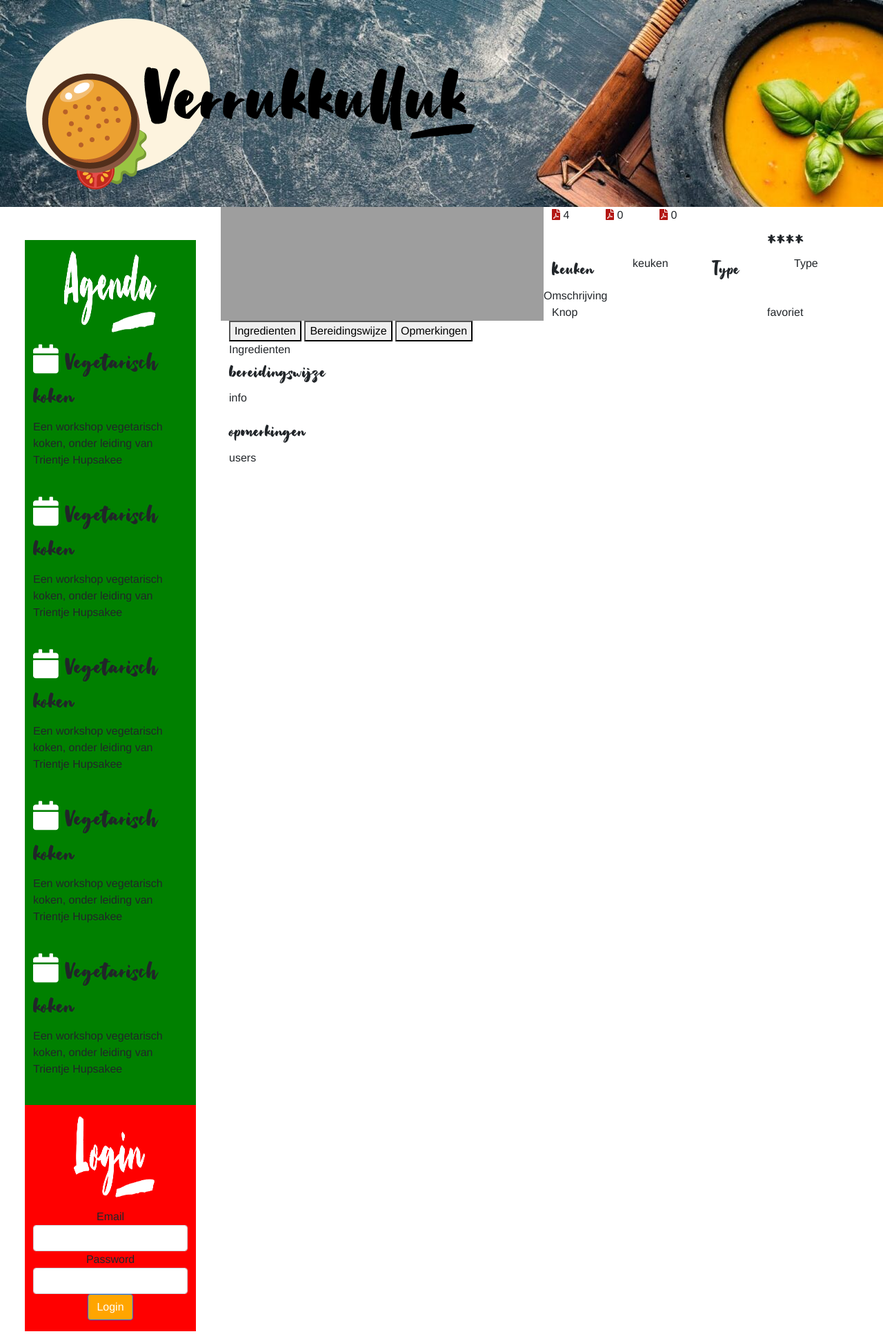
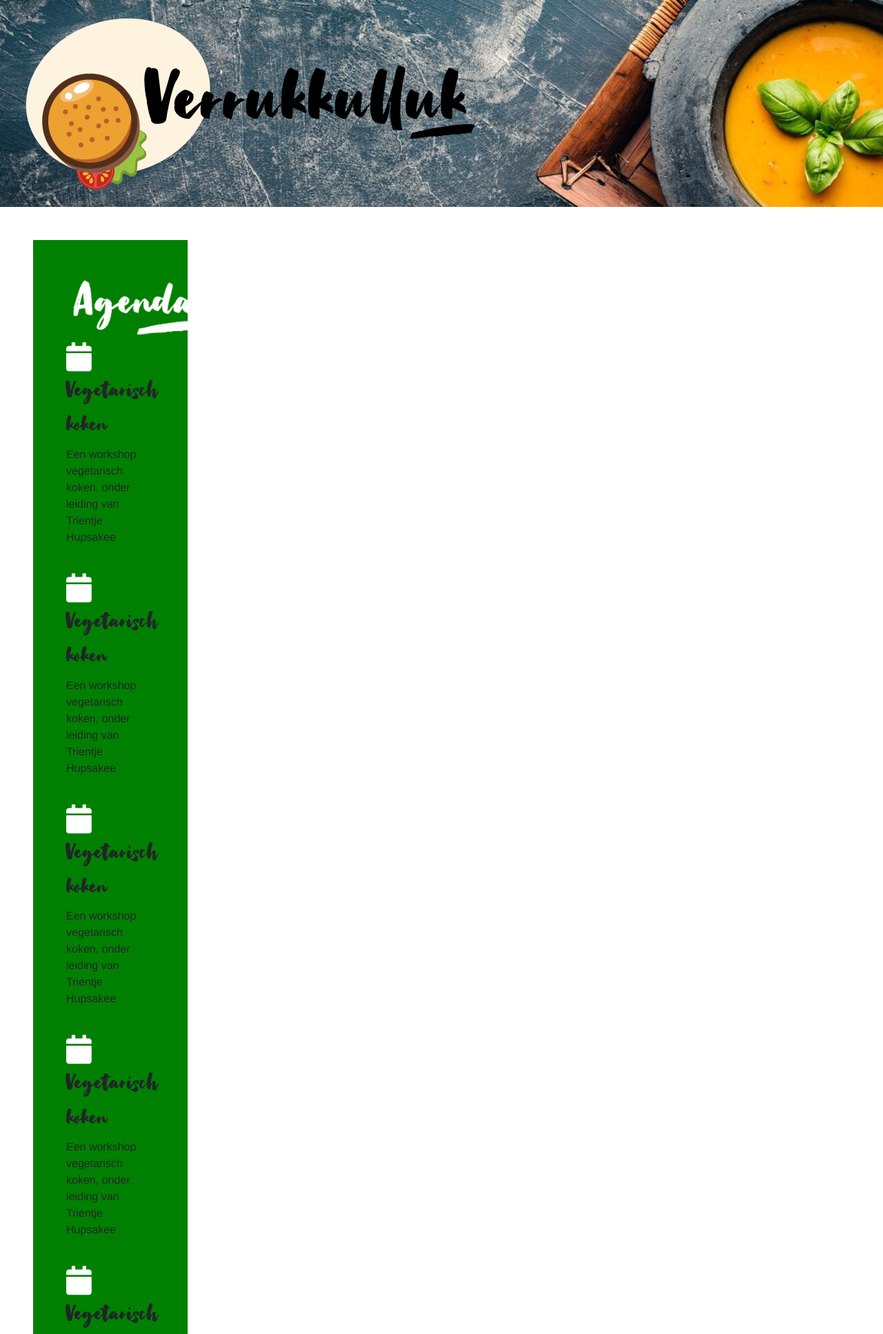
Before and after one commit to BryanBokma/educom-verrukkulluk-1668679337, a PHP site: template templates/detail.html.twig in a window 1280 px wide. Shown: the top 1934 px of the page at 69% size. Run offline with PHP 8.4, Linux system fonts and the light colour scheme; the template is opened without the code that fills it, so the values that code supplies are empty; a stand-in replaces the project's code that opens the database connection; some libraries are stand-ins or nearby versions; grey boxes are pictures that could not be loaded.

Commit message:
templates uploaden

```diff
--- a/templates/detail.html.twig
+++ b/templates/detail.html.twig
@@ -6,7 +6,8 @@
 
 {% block content %}
 <div class="row">
-<div class="col-md-6" style="background-image: url('assets/img/gerechten/{{data.0.gerecht.afbeelding}}')"></div>
+<div class="col-md-6" style="background-image: url('assets/img/gerechten/{{data.0.gerecht.afbeelding}}'); background-position: center; background-size: cover"></div>
+<br><br><br><br><br><br><br><br><br><br><br><br><br><br><br><br><br><br><br><br><br><br><br><br><br><br>
 
 <div class="col-md-6" style="background-color: white">
 
@@ -33,68 +34,8 @@
         </div>
     </div>
 
-    {#keuken#}
-    <div class="row">
-        <div class="col-md-3">
-            <h4> Keuken </h4>
-        </div>
-        <div class="col-md-3">
-            keuken
-        </div>
-
-        {#type#}
-        <div class="col-md-3">
-            <h4> Type </h4>
-        </div>
-        <div class="col-md-3">
-            Type
-        </div>
     </div>
-
-    {#omschrijving#}
-    <div class="row">
-    Omschrijving
-    </div>
-
-    {#favoriet#}
-    <div class="row">
-        <div class="col-md-8">
-        Knop
-        </div>
-        <div class="col-md-4">
-        favoriet
-        </div>
-    </div>
-
 </div>
 </div>
 
-<div class="row">
-
-    <div class="tab">
-        <button class="tablinks" onclick="openTab(event, 'Ingredienten')">Ingredienten</button>
-        <button class="tablinks" onclick="openTab(event, 'Bereidingswijze')">Bereidingswijze</button>
-        <button class="tablinks" onclick="openTab(event, 'Opmerkingen')">Opmerkingen</button>
-    </div>
-
-    <div id="Ingredienten" class="tabcontent">
-    Ingredienten
-        {% for record in data.0.ingredienten %}
-            {{record.naam}} <br>
-        {% endfor %}
-    </div>
-
-    <div id="bereidingswijze" class="tabcontent">
-        <h3>bereidingswijze</h3>
-        <p>info</p>
-    </div>
-
-    <div id="opmerkingen" class="tabcontent">
-        <h3>opmerkingen</h3>
-        <p>users</p>
-    </div>
-
-</div>
-
-
 {% endblock %}
--- a/templates/main.html.twig
+++ b/templates/main.html.twig
@@ -15,7 +15,7 @@
 		<script type="text/javascript" language="javascript" src="assets/jquery/jquery-3.5.1.js"></script>
 		<script type="text/javascript" language="javascript" src="assets/bootstrap/js/bootstrap.js"></script>
 	</head>
-</html>
+
 <body>
 	<div class="container-fluid">
 
@@ -23,15 +23,16 @@
 			<div class="col-md-12" style="background-image: url('assets/img/website/achtergrond-header-website.jpg')">
 				{% block header %}
 				{% endblock %}
-			</div> {# end div background image #}
 			</div>
+				{# end div background image #}
+		</div>
+			<!-- end div class row -->
 
 		<div class="row">
 				<div class="col-md-3 p-5">
 
-				<div class="row">
-					<div class="col-md-12" style="background-color: green">
-						<center><img src="assets/img/verrukkulluk-agenda.png" style="width: 150px; height: 150px;"/></center>
+					<div class="col-md-12 p-5" style="background-color: green">
+						<center><img src="assets/img/verrukkulluk-agenda.png" style="width: auto; height: 100px;"/></center>
 						<h2>
 							<i class="fa fa-calendar" style="color:white"></i>
 							Vegetarisch koken</h2>
@@ -61,13 +62,12 @@
 							Vegetarisch koken</h2>
 						<p>
 							Een workshop vegetarisch koken, onder leiding van Trientje Hupsakee</p><br>
-					</div> <!-- col-md-12 -->
-				</div> <!-- row -->
+					</div>
+					<!-- col-md-12 -->
 
 
-					<div class="row">
-						<div class="col-md-12" style="background-color: red">
-							<center><img src="assets/img/verrukkulluk-login.png" style="width: 150px; height: 150px;"/><center>
+					<div class="col-md-12 p-5" style="background-color: red">
+						<center><img src="assets/img/verrukkulluk-login.png" style="width: auto; height: 100px;"/><center>
 
 								<form role="form">
 									<div class="form-group">
@@ -76,7 +76,8 @@
 											Email
 										</label>
 										<input type="email" class="form-control" id="exampleInputEmail1"/>
-								</div> {# end div class form-group e-mail #}
+									</div>
+									{# end div class form-group e-mail #}
 
 									<div class="form-group">
 
@@ -84,7 +85,8 @@
 											Password
 										</label>
 										<input type="password" class="form-control" id="exampleInputPassword1"/>
-								</div> {# end div class form-group password #}
+									</div>
+									{# end div class form-group password #}
 
 									<div class="form-group">
 
@@ -93,20 +95,34 @@
 												Login
 											</button>
 										</center>
-								</div> <!--end div class form group login -->
-							</div> <!-- end div class col-md-12 login -->
-						</div> <!-- end div class col-md-12 -->
-					</div> <!-- end div class row -->
+									</div>
+									<!--end div class form group login button -->
+
+								</div>
+								<!-- end div class col-md-12 login -->
+							</div>
+						</div>
+						<!-- end col-md-3 voor agenda en login -->
+					</div>
+					<!-- end row agenda + login -->
+
+				</div>
 
 				<div class="col-md-9">
 					<div class="row">
 					{%  block content %}
 					{%  endblock %}
-						</div> {# end div class row#}
-					</div> {# end div class col-md-9 Content #}
+					</div>
+						{# end div class row#}
+				</div>
+					{# end div class col-md-9 Content #}
+
+
+
+		</div>
 
 		<div class="row" style="background-color: orange">
-							<div class="col-md-12">
+						<div class="col-md-12 p-5">
 							<img src="assets/img/verrukkulluk-pay-off.png" style="width: 150px; height: 150px;"/>
 							<img src="assets/img/verrukkulluk-contact.png" style="width: 150px; height: 150px;"/>
 							<address>
@@ -115,8 +131,10 @@
 									Sittard<br>
 									info@verrukkulluk.nl</font>
 							</address>
-							</div> {# end div class col-md-12 Contact #}
-						</div> {# end div class row Contact #}
-					</div> {# end div class container-fluid #}
+						</div>
+						{# end div class col-md-12 Contact #}
+					</div>
+		</div>
+</body>
 
-</body>
+</html>
```
Also changed, not shown: templates/homepage.html.twig (+29 -7 lines). Lines whose indentation alone changed are shown as unchanged.
